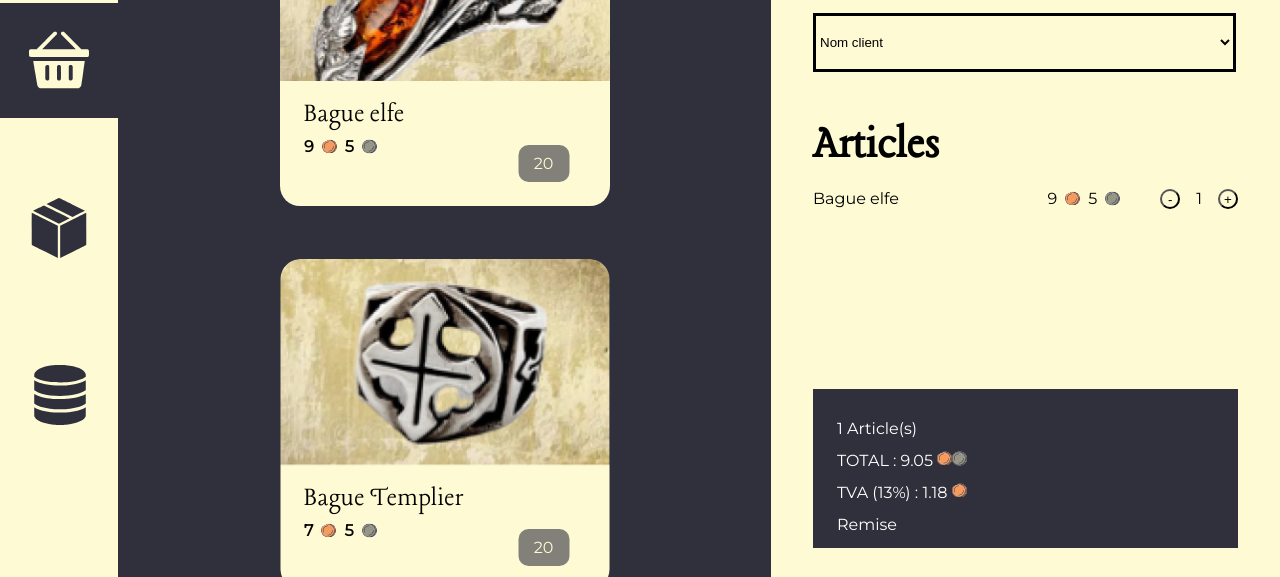
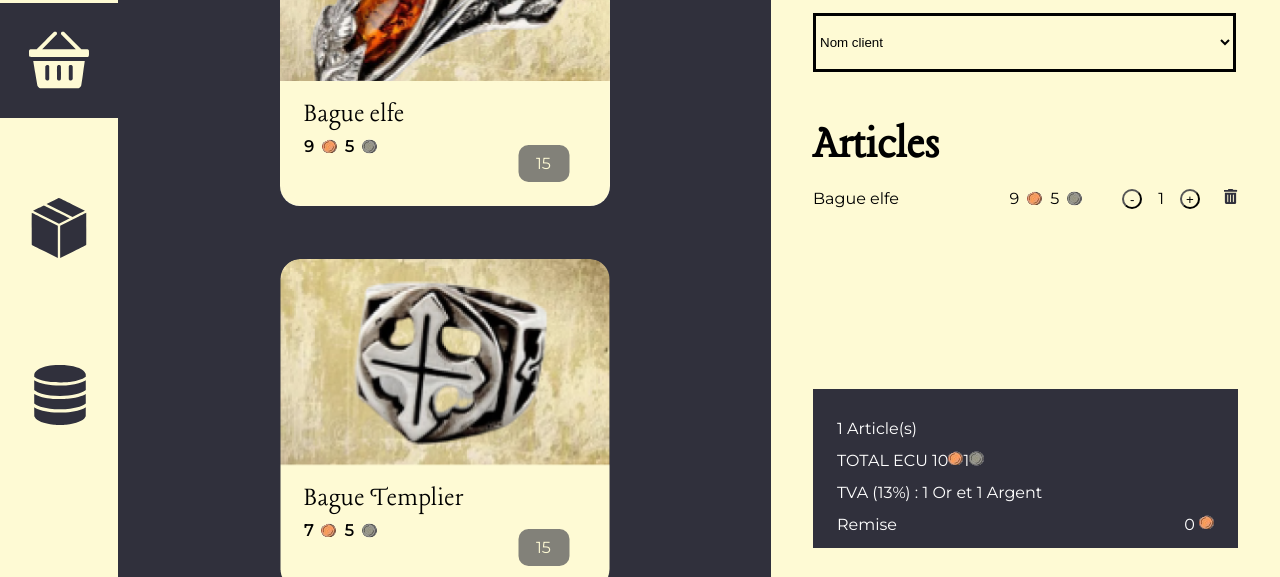
Before and after one commit to muatib/Dracostore, a website built with Vite: page index.html in a window 1280 px wide. Both pictures are taken after a click on the picture 444 px from the left and 213 px from the top of the page. Shown: the part 173-750 px from the top of the page. Built offline with nearby package versions, Linux system fonts and the light colour scheme.

Commit message:
more function

```diff
--- a/index.html
+++ b/index.html
@@ -7,7 +7,6 @@
   <title>Dracostore</title>
   <link rel="stylesheet" href="/css/style.css">
 </head>
-
 <body>
   <main>
     <div class="shop-container">
@@ -47,11 +46,7 @@
               <p class="js-coin-gold">0</p>
               <img class="js-coin-gold-img" src="" alt="image de piece d'or" />
               <p class="js-coin-silver">0</p>
-              <img
-                class="js-coin-silver-img"
-                src=""
-                alt="image de piece d'argent"
-              />
+              <img class="js-coin-silver-img" src="" alt="image de piece d'argent"/>
             </li>
           </template>
         </div>
@@ -79,41 +74,36 @@
         <ul class="cart-lst" id="cart-list">
           <!-- list buy -->
         </ul>
-        <!--NOUVEAU-->
         <template id="articleTemplate">
           <li class="shop-card__coin">
             <div class="js-recyble-button"><img src="img/recycle.png" alt=""></div>
           </li>
         </template>
-        <!--NOUVEAU-->
-
         <ul class="price-container">
-          <!--NOUVEAU-->
           <li>
-            <p class="total-article" id="total-article">Article(s) : <span>0</span></p> <!-- Ajout de cet élément -->
-          </li>
-          <!--NOUVEAU-->
+            <p class="total-article" id="total-article">Article(s) : <span>0</span></p>
           <li>
-            <div id="total-cart">TOTAL</div>
+            <div id="total-cart">TOTAL ECU</div>
           </li>
           <li>
             <div id="total-taxe">dont TVA (13%)</div>
           </li>
-          <li>
-            <p>Remise</p>
+          <li class="article-remise">
+            <div id="total-remise">Remise</div>
+              <span>0 <img src="img/or.png" alt="Montant de la remise"></span>
+
           </li>
         </ul>
-
-        <div class="valid-container cart-container-box">
-          <button class="valid-btn">valider le panier</button>
-          <img class="valid-img" src="/img/supprimer.png" alt="supprimer">
-        </div>
-
+          <!--NOUVEAU-->
+          <div class="valid-container cart-container-box">
+            <button class="valid-btn">valider le panier</button>
+            <img id="clear-cart-button" class="valid-img" src="/img/supprimer.png" alt="supprimer">
+          </div>
+          <!--NOUVEAU-->
         <img class="valid-logo" src="/img/logo-nom.png" alt="">
       </div>
     </div>
   </main>
   <script src="js/data.js"></script>
 </body>
-
 </html>
--- a/js/data.js
+++ b/js/data.js
@@ -1,222 +1,4 @@
 const itemsData = [];
-
-function UpdateTotalCart() {
-  const cartList = document.getElementById('cart-list');
-  const items = cartList.getElementsByClassName('article-li');
-  let totalGold = 0;
-  let totalSilver = 0;
-  let totalQuantity = 0;
-  for (let item of items) {
-    const quantity = parseInt(item.querySelector('.quantity').textContent);
-    const gold = parseInt(item.getAttribute('data-gold'));
-    const silver = parseInt(item.getAttribute('data-silver'));
-    totalGold += gold * quantity;
-    totalSilver += silver * quantity;
-    totalQuantity += quantity;
-  }
-
-  // Convertir la valeur d'argent en valeur d'or (1 or = 100 argent)
-  const totalSilverToGold = totalSilver / 100;
-  const totalAmount = totalGold + totalSilverToGold;
-
-  // Mettre à jour l'affichage du total
-  const totalCartElement = document.getElementById('total-cart');
-  totalCartElement.innerHTML = ''; // Vider l'élément
-
-  const totalCartText = document.createElement("span");
-  totalCartText.textContent = `TOTAL : ${totalAmount.toFixed(2)} `;
-  totalCartElement.appendChild(totalCartText);
-
-  const goldImg = document.createElement("img");
-  goldImg.src = "img/or.png";
-  goldImg.alt = "Or";
-  goldImg.classList.add('total-gold-img'); // Ajouter une classe CSS pour positionner l'image
-  totalCartElement.appendChild(goldImg);
-
-  const silverImg = document.createElement("img");
-  silverImg.src = "img/silver.png";
-  silverImg.alt = "Ar";
-  totalCartElement.appendChild(silverImg);
-
-  // Calcul de la TVA
-  const tva = totalAmount * 0.13;
-  const totalWithTVA = totalAmount + tva;
-
-  // Création de la div pour afficher la TVA
-  const tvaElement = document.getElementById('total-taxe');
-  tvaElement.innerHTML = ''; // Vider l'élément
-
-  const tvaText = document.createElement("span");
-  tvaText.textContent = `TVA (13%) : ${tva.toFixed(2)} `;
-  tvaElement.appendChild(tvaText);
-
-  const goldImgTva = document.createElement("img");
-  goldImgTva.src = "img/or.png";
-  goldImgTva.alt = "Or";
-  goldImgTva.classList.add('total-gold-img'); // Ajouter une classe CSS pour positionner l'image
-  tvaElement.appendChild(goldImgTva);
-
-  // Insertion de la div après le total
-  totalCartElement.insertAdjacentElement('afterend', tvaElement);
-
-  // Mettre à jour l'affichage du nombre total d'articles
-  const totalArticleElement = document.getElementById('total-article');
-  if (totalArticleElement) {
-    totalArticleElement.textContent = `${totalQuantity} Article(s)`;
-  }
-}
-
-function addPanier(article) {
-  const cartList = document.getElementById('cart-list');
-
-  // Vérifier si l'article est déjà dans le panier
-  const existingItem = cartList.querySelector(`[data-id="${article._id}"]`);
-  if (existingItem) {
-    // Mettre à jour la quantité de l'article existant
-    const quantityDisplay = existingItem.querySelector('.quantity');
-    const quantity = parseInt(quantityDisplay.textContent);
-    const availableQuantity = parseInt(article.quantité);
-    if (quantity < availableQuantity) {
-      quantityDisplay.textContent = quantity + 1;
-
-      // Mettre à jour la quantité "remaining"
-      const remainingElement = document.querySelector(`.remaining[data-id="${article._id}"]`);
-      remainingElement.textContent = availableQuantity - (quantity + 1);
-
-      // Vérifier la quantité en stock et mettre à jour la classe CSS
-      if (remainingElement.textContent <= 5) {
-        remainingElement.classList.add('low-stock');
-      } else {
-        remainingElement.classList.remove('low-stock');
-      }
-
-      UpdateTotalCart();
-    } else {
-      alert("La quantité disponible pour cet article est épuisée.");
-    }
-  } else {
-    // Créer un nouvel élément de liste pour l'article
-    const listItem = document.createElement('li');
-    listItem.classList.add('article-li');
-    listItem.setAttribute('data-id', article._id);
-
-    // Créer un élément pour le nom de l'article
-    const itemName = document.createElement('span');
-    itemName.classList.add('article-name');
-    itemName.textContent = article.name;
-
-    // Créer un élément pour le prix de l'article
-    const coinMoney = document.getElementById('coinTemplate');
-    const itemPrice = document.importNode(coinMoney.content, true);
-
-    itemPrice.querySelector('.js-coin-gold').textContent = article.gold;
-    itemPrice.querySelector('.js-coin-gold-img').src = 'img/or.png';
-    itemPrice.querySelector('.js-coin-silver').textContent = article.silver;
-    itemPrice.querySelector('.js-coin-silver-img').src = 'img/silver.png';
-
-    // Ajouter les attributs data-gold et data-silver à l'élément de liste
-    listItem.setAttribute('data-gold', article.gold);
-    listItem.setAttribute('data-silver', article.silver);
-
-    // Créer des éléments pour les boutons de quantité
-    const decreaseButton = document.createElement('button');
-    decreaseButton.textContent = "-";
-    decreaseButton.classList.add('ico-moins');
-    decreaseButton.addEventListener('click', function () {
-      decrease(listItem);
-    });
-
-    const quantityDisplay = document.createElement('span');
-    quantityDisplay.classList.add('quantity');
-    quantityDisplay.textContent = "1"; // Init à 1
-
-    const increaseButton = document.createElement('button');
-    increaseButton.textContent = "+";
-    increaseButton.classList.add('ico-plus');
-    increaseButton.addEventListener('click', function () {
-      increaseQuantity(listItem, article.quantité);
-    });
-
-    // Ajouter les éléments créés à l'élément de liste
-    listItem.appendChild(itemName);
-    listItem.appendChild(itemPrice);
-    listItem.appendChild(decreaseButton);
-    listItem.appendChild(quantityDisplay);
-    listItem.appendChild(increaseButton);
-
-    // Ajouter l'élément de liste à la liste du panier
-    cartList.appendChild(listItem);
-
-    // Mettre à jour le total du panier
-    UpdateTotalCart();
-  }
-}
-
-function decrease(listItem) {
-  const quantityDisplay = listItem.querySelector('.quantity');
-  const quantity = parseInt(quantityDisplay.textContent);
-  const articleId = listItem.getAttribute('data-id');
-  const article = itemsData.find(item => item._id === articleId);
-  const availableQuantity = parseInt(article.quantité);
-
-  if (quantity > 1) {
-    quantityDisplay.textContent = quantity - 1;
-
-    // Mettre à jour la quantité "remaining"
-    const remainingElement = document.querySelector(`.remaining[data-id="${articleId}"]`);
-    remainingElement.textContent = availableQuantity + (quantity - 1);
-
-    // Vérifier la quantité en stock et mettre à jour la classe CSS
-    if (remainingElement.textContent <= 5) {
-      remainingElement.classList.add('low-stock');
-    } else {
-      remainingElement.classList.remove('low-stock');
-    }
-
-    UpdateTotalCart();
-  } else {
-    // Supprimer la ligne d'article lorsque la quantité atteint zéro
-    listItem.parentNode.removeChild(listItem);
-
-    // Mettre à jour la quantité "remaining"
-    const remainingElement = document.querySelector(`.remaining[data-id="${articleId}"]`);
-    remainingElement.textContent = availableQuantity;
-
-    // Vérifier la quantité en stock et mettre à jour la classe CSS
-    if (remainingElement.textContent <= 5) {
-      remainingElement.classList.add('low-stock');
-    } else {
-      remainingElement.classList.remove('low-stock');
-    }
-
-    UpdateTotalCart();
-  }
-}
-
-function increaseQuantity(listItem, availableQuantity) {
-  const quantityDisplay = listItem.querySelector('.quantity');
-  const quantity = parseInt(quantityDisplay.textContent);
-  const articleId = listItem.getAttribute('data-id');
-
-  if (quantity < availableQuantity) {
-    quantityDisplay.textContent = quantity + 1;
-
-    // Mettre à jour la quantité "remaining"
-    const remainingElement = document.querySelector(`.remaining[data-id="${articleId}"]`);
-    remainingElement.textContent = availableQuantity - (quantity + 1);
-
-    // Vérifier la quantité en stock et mettre à jour la classe CSS
-    if (remainingElement.textContent <= 5) {
-      remainingElement.classList.add('low-stock');
-    } else {
-      remainingElement.classList.remove('low-stock');
-    }
-
-    UpdateTotalCart();
-  } else {
-    alert("La quantité disponible pour cet article est épuisée.");
-  }
-}
 
 function loadItems() {
     fetch('json/product.json')
@@ -256,10 +38,8 @@ function loadItems() {
                 remaining.classList.add('remaining');
                 remaining.textContent = item.quantité;
 
-        // Ajouter un attribut data-id à l'élément "remaining"
                 remaining.setAttribute('data-id', item._id);
 
-        // Vérifier la quantité en stock et mettre à jour la classe CSS
                 if (item.quantité <= 5) {
                     remaining.classList.add('low-stock');
                 }
@@ -276,4 +56,241 @@ function loadItems() {
         .catch(error => console.error('Erreur lors du chargement des articles :', error));
 }
 
+function UpdateTotalCart() {
+    const cartList = document.getElementById('cart-list');
+    const items = cartList.getElementsByClassName('article-li');
+    let totalGold = 0;
+    let totalSilver = 0;
+    let totalQuantity = 0;
+    for (let item of items) {
+        const quantity = parseInt(item.querySelector('.quantity').textContent);
+        const gold = parseInt(item.getAttribute('data-gold'));
+        const silver = parseInt(item.getAttribute('data-silver'));
+        totalGold += gold * quantity;
+        totalSilver += silver * quantity;
+        totalQuantity += quantity;
+    }
+
+    const silverToGoldRate = 100;
+    const totalSilverToGold = totalSilver / silverToGoldRate;
+    const totalInGoldAndSilver = totalGold + totalSilverToGold;
+
+    const totalCartElement = document.getElementById('total-cart');
+    totalCartElement.innerHTML = '';
+
+    const tvaRate = 0.13;
+    const tva = totalInGoldAndSilver * tvaRate;
+    const tvaSilverRest = totalSilver * tvaRate;
+    const totalSilverWithTva = totalSilver * tvaRate;
+    const totalWithTVA = totalInGoldAndSilver + tva;
+
+    const goldImg = document.createElement("img");
+    goldImg.src = "img/or.png";
+    goldImg.alt = "Pièce d'Or, donnez-moi des tunes !!!";
+    goldImg.classList.add('total-gold-img');
+
+    const silverImg = document.createElement("img");
+    silverImg.src = "img/silver.png";
+    silverImg.alt = "Pièce d'argent";
+
+    const totalCartText = document.createElement("span");
+    totalCartText.textContent = `TOTAL ECU `;
+    totalCartElement.appendChild(totalCartText);
+    const totalCartTextGold = document.createElement("span");
+    totalCartTextGold.textContent = `${totalWithTVA.toFixed(0)}`;
+    totalCartElement.appendChild(totalCartTextGold);
+    totalCartElement.appendChild(goldImg);
+
+    const totalCartTextsilver = document.createElement("span");
+    totalCartTextsilver.textContent = `${totalSilverWithTva.toFixed(0)}`;
+    totalCartElement.appendChild(totalCartTextsilver);
+    totalCartElement.appendChild(silverImg);
+
+    const tvaElement = document.getElementById('total-taxe');
+    tvaElement.innerHTML = '';
+
+
+
+    const tvaText = document.createElement("span");
+    tvaText.textContent = `TVA (13%) : ${tva.toFixed(0)} Or et `;
+
+    tvaElement.appendChild(tvaText);
+    // const goldImgTva = document.createElement("img");
+    // goldImgTva.src = "img/or.png";
+    // goldImgTva.alt = "Or";
+    // goldImgTva.classList.add('total-gold-img');
+    // tvaElement.appendChild(goldImgTva);
+
+    const tvaSilver = document.createElement("span");
+    tvaSilver.textContent = `${tvaSilverRest.toFixed(0)} Argent `;
+    tvaElement.appendChild(tvaSilver);
+
+    totalCartElement.insertAdjacentElement('afterend', tvaElement);
+
+    const totalArticleElement = document.getElementById('total-article');
+    if (totalArticleElement) {
+        totalArticleElement.textContent = `${totalQuantity} Article(s)`;
+    }
+}
+
+function addPanier(article) {
+    const cartList = document.getElementById('cart-list');
+
+    const existingItem = cartList.querySelector(`[data-id="${article._id}"]`);
+    if (existingItem) {
+
+        const quantityDisplay = existingItem.querySelector('.quantity');
+        const quantity = parseInt(quantityDisplay.textContent);
+        const availableQuantity = parseInt(article.quantité);
+        if (quantity < availableQuantity) {
+            quantityDisplay.textContent = quantity + 1;
+
+            const remainingElement = document.querySelector(`.remaining[data-id="${article._id}"]`);
+            remainingElement.textContent = availableQuantity - (quantity + 1);
+
+            if (remainingElement.textContent <= 5) {
+                remainingElement.classList.add('low-stock');
+            } else {
+                remainingElement.classList.remove('low-stock');
+            }
+
+            UpdateTotalCart();
+        } else {
+            alert("La quantité disponible pour cet article est épuisée.");
+        }
+    } else {
+        const listItem = document.createElement('li');
+        listItem.classList.add('article-li');
+        listItem.setAttribute('data-id', article._id);
+
+        const itemName = document.createElement('span');
+        itemName.classList.add('article-name');
+        itemName.textContent = article.name;
+
+        const coinMoney = document.getElementById('coinTemplate');
+        const itemPrice = document.importNode(coinMoney.content, true);
+
+        itemPrice.querySelector('.js-coin-gold').textContent = article.gold;
+        itemPrice.querySelector('.js-coin-gold-img').src = 'img/or.png';
+        itemPrice.querySelector('.js-coin-silver').textContent = article.silver;
+        itemPrice.querySelector('.js-coin-silver-img').src = 'img/silver.png';
+
+        listItem.setAttribute('data-gold', article.gold);
+        listItem.setAttribute('data-silver', article.silver);
+
+        const decreaseButton = document.createElement('button');
+        decreaseButton.textContent = "-";
+        decreaseButton.classList.add('ico-moins');
+        decreaseButton.addEventListener('click', function () {
+            decrease(listItem);
+        });
+
+        const quantityDisplay = document.createElement('span');
+        quantityDisplay.classList.add('quantity');
+        quantityDisplay.textContent = "1";
+
+        const increaseButton = document.createElement('button');
+        increaseButton.textContent = "+";
+        increaseButton.classList.add('ico-plus');
+        increaseButton.addEventListener('click', function () {
+            increaseQuantity(listItem, article.quantité);
+        });
+
+        const ArticleMoney = document.getElementById('articleTemplate');
+        const productArticle = document.importNode(ArticleMoney.content, true);
+        const recycleButton = productArticle.querySelector('.js-recyble-button');
+        recycleButton.addEventListener('click', function () {
+            removeItemFromCart(listItem, article.quantité, article.gold, article.silver);
+        });
+
+        listItem.appendChild(itemName);
+        listItem.appendChild(itemPrice);
+        listItem.appendChild(decreaseButton);
+        listItem.appendChild(quantityDisplay);
+        listItem.appendChild(increaseButton);
+        listItem.appendChild(recycleButton);
+        cartList.appendChild(listItem);
+
+        UpdateTotalCart();
+    }
+}
+
+document.getElementById('clear-cart-button').addEventListener('click', function () {
+    clearCart();
+});
+
+
+function decrease(listItem) {
+    const quantityDisplay = listItem.querySelector('.quantity');
+    const quantity = parseInt(quantityDisplay.textContent);
+    const articleId = listItem.getAttribute('data-id');
+    const article = itemsData.find(item => item._id === articleId);
+    const availableQuantity = parseInt(article.quantité);
+
+    if (quantity > 1) {
+        quantityDisplay.textContent = quantity - 1;
+
+        const remainingElement = document.querySelector(`.remaining[data-id="${articleId}"]`);
+        remainingElement.textContent = availableQuantity + (quantity - 1);
+
+        if (remainingElement.textContent <= 5) {
+            remainingElement.classList.add('low-stock');
+        } else {
+            remainingElement.classList.remove('low-stock');
+        }
+
+        UpdateTotalCart();
+    } else {
+
+        listItem.parentNode.removeChild(listItem);
+
+        const remainingElement = document.querySelector(`.remaining[data-id="${articleId}"]`);
+        remainingElement.textContent = availableQuantity;
+
+        if (remainingElement.textContent <= 5) {
+            remainingElement.classList.add('low-stock');
+        } else {
+            remainingElement.classList.remove('low-stock');
+        }
+
+        UpdateTotalCart();
+    }
+}
+
+function clearCart() {
+    const cartList = document.getElementById('cart-list');
+    while (cartList.firstChild) {
+        cartList.removeChild(cartList.firstChild);
+    }
+    UpdateTotalCart();
+}
+
+function increaseQuantity(listItem, availableQuantity) {
+    const quantityDisplay = listItem.querySelector('.quantity');
+    const quantity = parseInt(quantityDisplay.textContent);
+    const articleId = listItem.getAttribute('data-id');
+
+    if (quantity < availableQuantity) {
+        quantityDisplay.textContent = quantity + 1;
+
+        const remainingElement = document.querySelector(`.remaining[data-id="${articleId}"]`);
+        remainingElement.textContent = availableQuantity - (quantity + 1);
+
+        if (remainingElement.textContent <= 5) {
+            remainingElement.classList.add('low-stock');
+        } else {
+            remainingElement.classList.remove('low-stock');
+        }
+
+        UpdateTotalCart();
+    } else {
+        alert("La quantité disponible pour cet article est épuisée.");
+    }
+}
+
+function removeItemFromCart(itemToRemove) {
+    itemToRemove.remove();
+    UpdateTotalCart();
+}
+
 window.onload = loadItems;
--- a/json/product.json
+++ b/json/product.json
@@ -7,7 +7,7 @@
         "imageUrl": "img/bague-elfe.jpg",
         "description": "Bague elfe",
         "altTxt": "Bague elfe",
-        "quantité": "20"
+        "quantité": "15"
     },
     {
         "_id": "2",
@@ -17,7 +17,7 @@
         "imageUrl": "img/bague-templier.png",
         "description": "Bague Templier",
         "altTxt": "Bague Templier",
-        "quantité": "20"
+        "quantité": "15"
     },
     {
         "_id": "3",
@@ -37,7 +37,7 @@
         "imageUrl": "img/buste-odin.png",
         "description": "Buste d'Odin",
         "altTxt": "Buste d'Odin",
-        "quantité": "42"
+        "quantité": "15"
     },
     {
         "_id": "5",
@@ -47,7 +47,7 @@
         "imageUrl": "img/chandelle-grande.png",
         "description": "Grande chandelle",
         "altTxt": "Grande chandelle",
-        "quantité": "33"
+        "quantité": "15"
     },
     {
         "_id": "6",
@@ -57,7 +57,7 @@
         "imageUrl": "img/choppe-crane.png",
         "description": "Choppe en forme de crâne",
         "altTxt": "Choppe en forme de crâne",
-        "quantité": "9"
+        "quantité": "15"
     },
     {
         "_id": "7",
@@ -67,7 +67,7 @@
         "imageUrl": "img/coffret-dragon.png",
         "description": "Coffret dragon",
         "altTxt": "Coffret dragon",
-        "quantité": "38"
+        "quantité": "15"
     },
     {
         "_id": "8",
@@ -77,7 +77,7 @@
         "imageUrl": "img/dragonflight-earrings.png",
         "description": "Boucles d'Oreilles",
         "altTxt": "Boucles d'Oreilles",
-        "quantité": "13"
+        "quantité": "15"
     },
     {
         "_id": "9",
@@ -89,7 +89,7 @@
         "imageUrl": "img/elfe-licorne.png",
         "description": "Figurine elfe et sa licorne",
         "altTxt": "Figurine elfe et sa licorne",
-        "quantité": "28"
+        "quantité": "15"
     },
     {
         "_id": "10",
@@ -99,7 +99,7 @@
         "imageUrl": "img/horloge-dragon.png",
         "description": "Horloge dragon",
         "altTxt": "Horloge dragon",
-        "quantité": "5"
+        "quantité": "15"
     },
     {
         "_id": "11",
@@ -111,7 +111,7 @@
         "imageUrl": "img/oeil-dragon.png",
         "description": "Coffre à bijoux",
         "altTxt": "Coffre à bijoux",
-        "quantité": "17"
+        "quantité": "15"
     },
     {
         "_id": "12",
@@ -121,6 +121,6 @@
         "imageUrl": "img/pendentif-dragon.png",
         "description": "Pendentif dragon",
         "altTxt": "Pendentif dragon",
-        "quantité": "45"
+        "quantité": "15"
     }
 ]
--- a/scss/components/_cart.scss
+++ b/scss/components/_cart.scss
@@ -96,3 +96,10 @@
 .js-recyble-button{
 margin-left: 1.5rem;
 }
+.article-remise {
+  display: flex;
+  justify-content: space-between;
+}
+.total-flex{
+  display: flex;
+}
```
Also changed, not shown: scss/components/_stock.scss (+9 -0 lines), stock.html (+10 -10 lines), css/style.css, 1 other file. Lines whose indentation alone changed are shown as unchanged.
